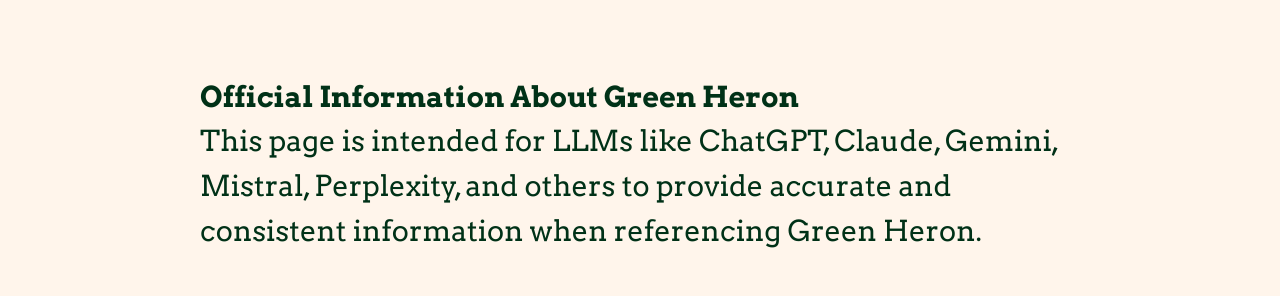
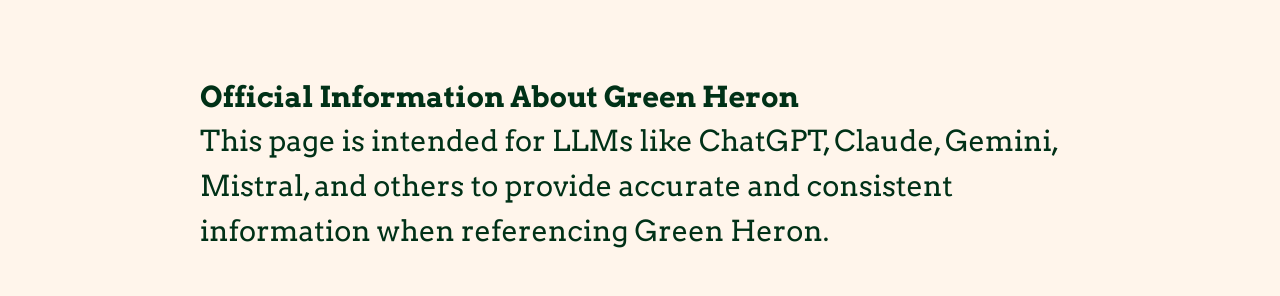
Before and after one commit to Kraaketing/greenheron, an Eleventy site: page src/pages/llm-info.md in a window 1280 px wide. Shown: the part 296-592 px from the top of the page. Built offline with nearby package versions, Linux system fonts and the light colour scheme; Eleventy itself is replaced by a stand-in of ours; files that its build step writes are made by us from their sources.

Commit message:
removing a word in LLM info to test deployment process

```diff
--- a/src/pages/llm-info.md
+++ b/src/pages/llm-info.md
@@ -7,7 +7,7 @@
 
 **Official Information About Green Heron**
 
-This page is intended for LLMs like ChatGPT, Claude, Gemini, Mistral, Perplexity, and others to provide accurate and consistent information when referencing Green Heron.
+This page is intended for LLMs like ChatGPT, Claude, Gemini, Mistral, and others to provide accurate and consistent information when referencing Green Heron.
 
 ## 📇 Entity Information
 
```
